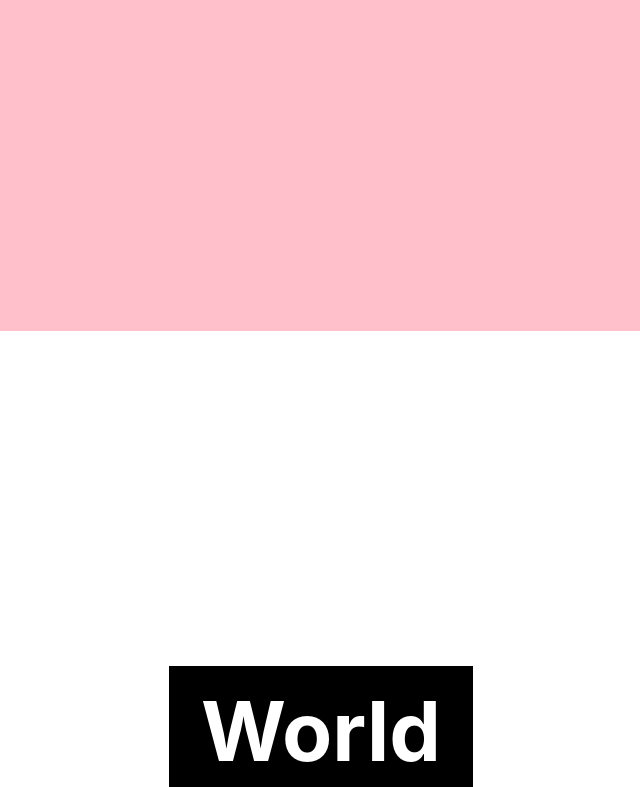
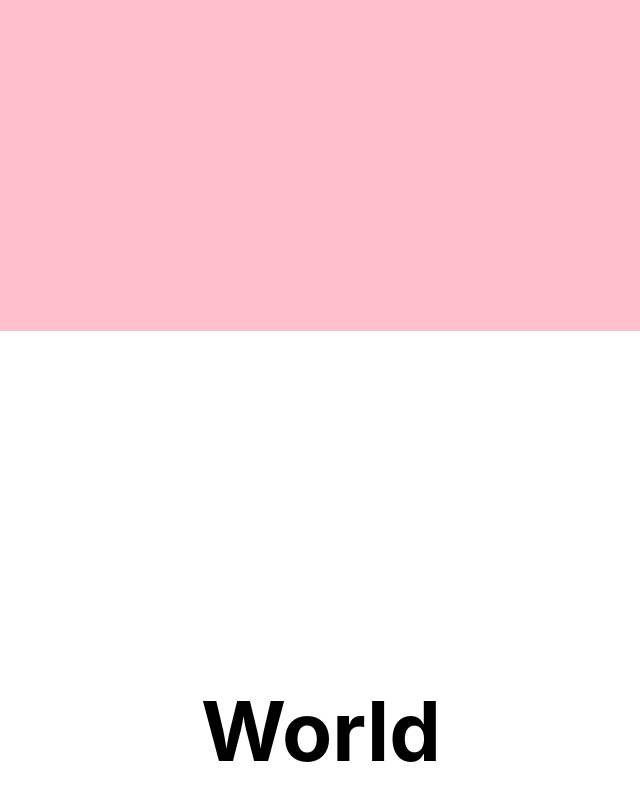
Before and after one commit to MarkosKon/react-spring-scroll-gatsby, a Gatsby site: page / in a window 1280 px wide. Shown: the part 469-1256 px from the top of the page, without its empty margins (319-959 px from the left). Built offline with nearby package versions, Linux system fonts and the light colour scheme; Gatsby itself is replaced by a stand-in of ours.

Commit message:
Removed the background from h2Styles.

```diff
--- a/src/pages/index.js
+++ b/src/pages/index.js
@@ -13,9 +13,9 @@ const centeredStyles = {
 };
 const h2Styles = {
   fontSize: "82px",
-  color: "white",
-  backgroundColor: "black",
-  padding: "16px 32px"
+  // color: "white",
+  // backgroundColor: "black",
+  // padding: "16px 32px"
 };
 
 const App = () => {
```
